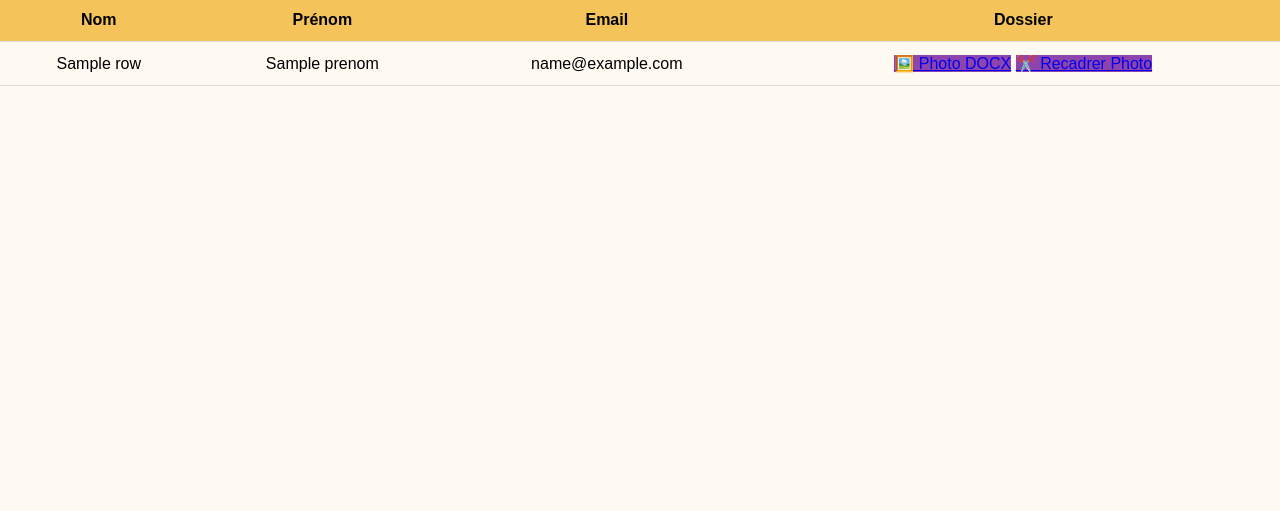
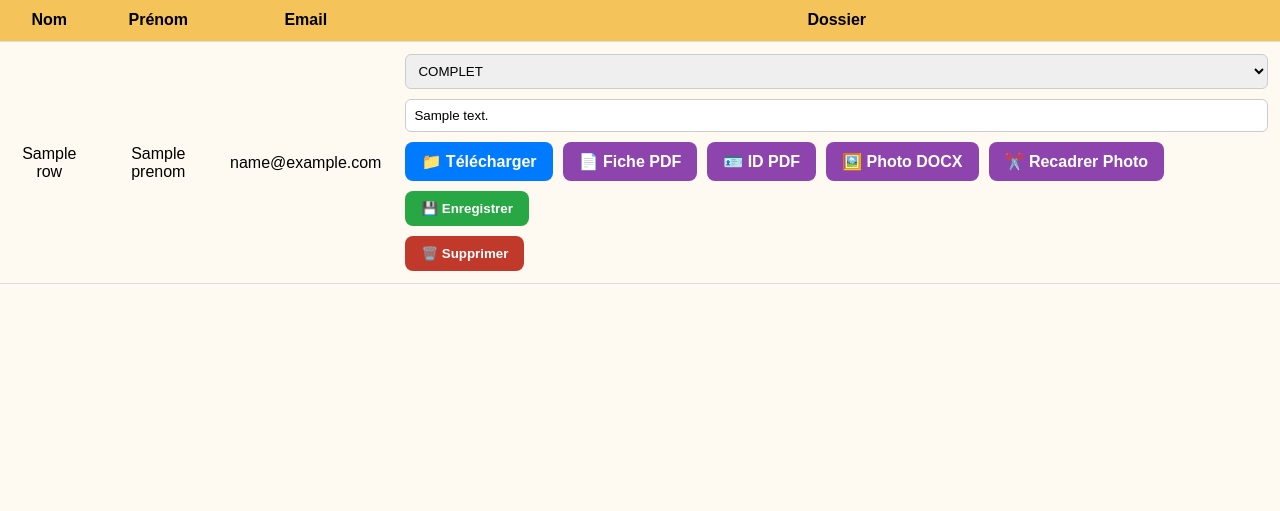
Before and after one commit to integraleacademy/inscriptions, a Flask app: template templates/admin.html in a window 1280 px wide. Shown: the part 141-652 px from the top of the page. Run offline with Flask 3, Linux system fonts and the light colour scheme; the template is opened without the code that fills it: most values are stand-ins (such as "Sample title", 1, 10 or a date in 2020); parts of the project's set-up code (start-up, migrations or seed data) failed here and were passed over.

Commit message:
Update admin.html

```diff
--- a/templates/admin.html
+++ b/templates/admin.html
@@ -27,9 +27,27 @@
         <td>{{ row.prenom }}</td>
         <td>{{ row.email }}</td>
         <td colspan="4">
-          <!-- autres boutons -->
-          <a href="/photosheet/{{ row.prenom|trim|urlencode }}/{{ row.nom|trim|urlencode }}" class="btn pdf">🖼️ Photo DOCX</a>
-          <a href="/editphoto/{{ row.prenom|trim|urlencode }}/{{ row.nom|trim|urlencode }}" class="btn pdf">✂️ Recadrer Photo</a>
+          <form method="post" action="/update/{{ row.prenom|trim|urlencode }}/{{ row.nom|trim|urlencode }}" class="actions">
+            <select name="status">
+              <option value="INCOMPLET" {% if row.status == 'INCOMPLET' %}selected{% endif %}>INCOMPLET</option>
+              <option value="COMPLET" {% if row.status == 'COMPLET' %}selected{% endif %}>COMPLET</option>
+            </select>
+
+            <input type="text" name="commentaire" value="{{ row.commentaire }}" placeholder="Commentaire">
+            <input type="hidden" name="folder" value="{{ row.folder }}">
+
+            <a href="/download/{{ row.folder }}" class="btn download">📁 Télécharger</a>
+            <a href="/fiche/{{ row.prenom|trim|urlencode }}/{{ row.nom|trim|urlencode }}" class="btn pdf">📄 Fiche PDF</a>
+            <a href="/idpack/{{ row.prenom|trim|urlencode }}/{{ row.nom|trim|urlencode }}" class="btn pdf">🪪 ID PDF</a>
+            <a href="/photosheet/{{ row.prenom|trim|urlencode }}/{{ row.nom|trim|urlencode }}" class="btn pdf">🖼️ Photo DOCX</a>
+            <a href="/editphoto/{{ row.prenom|trim|urlencode }}/{{ row.nom|trim|urlencode }}" class="btn pdf">✂️ Recadrer Photo</a>
+
+            <button type="submit" class="btn save">💾 Enregistrer</button>
+          </form>
+
+          <form method="post" action="/delete/{{ row.prenom|trim|urlencode }}/{{ row.nom|trim|urlencode }}" class="actions" style="margin-top: 10px;">
+            <button type="submit" class="btn delete">🗑️ Supprimer</button>
+          </form>
         </td>
       </tr>
       {% endfor %}
```
